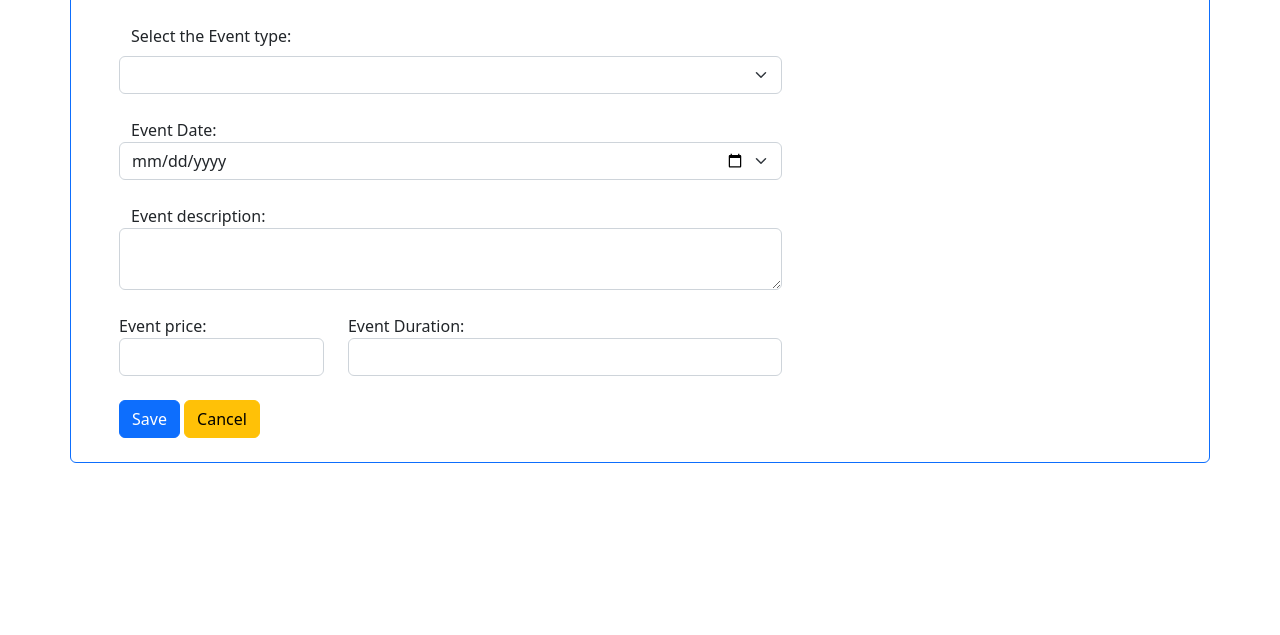
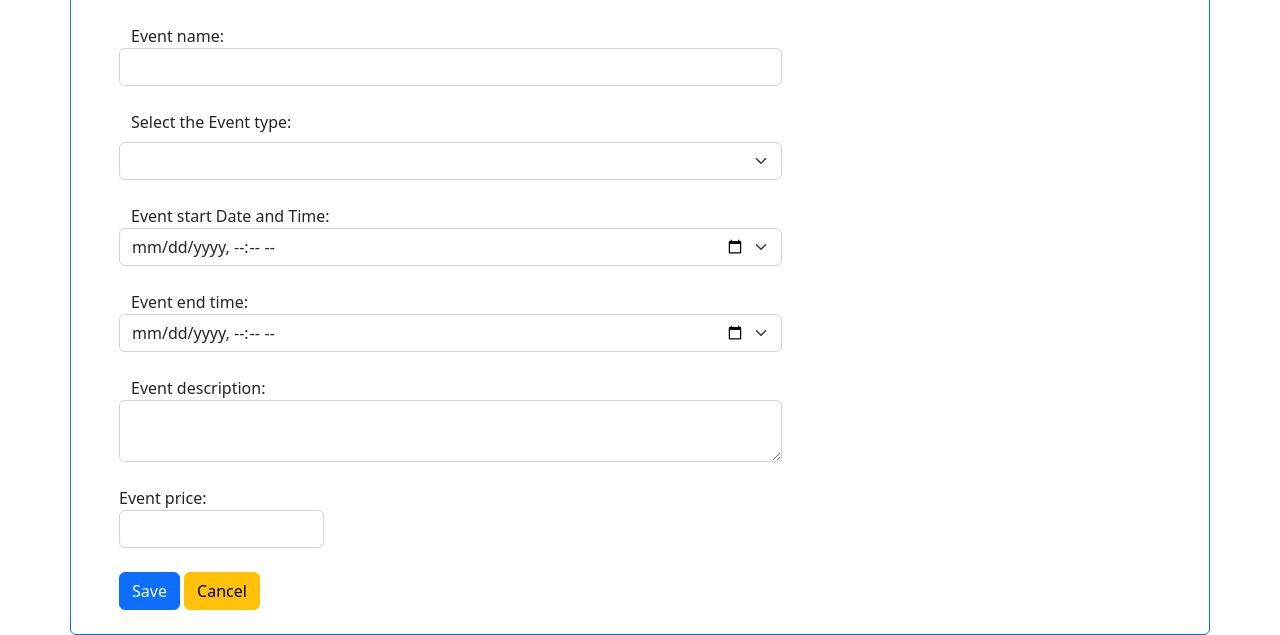
Before and after one commit to SuelenKarbivnychyy/Tampa-Tango-Calendar, a Flask app: template templates/edit_event.html in a window 1280 px wide. Shown: the part 243-878 px from the top of the page. Before the commit the page ends 706 px from the top, so only its background shows below. Run offline with Flask 3, Linux system fonts and the light colour scheme; the template is opened without the code that fills it, so the values that code supplies are empty; some libraries are stand-ins or nearby versions.

Commit message:
fixed some bugs on the adm side for display the correct informations

```diff
--- a/model.py
+++ b/model.py
@@ -54,7 +54,7 @@ class Event(db.Model):
     reviews = db.relationship("Review", back_populates="events")
 
     def __repr__(self):
-        return f'<review: {self.reviews.comment} event_name: {self.name} description: {self.description} date: {self.start_date_time} price: {self.price} location: {self.location.venue_name} event_type: {self.event_type.name}>'
+        return f'<event_name: {self.name} description: {self.description} start_date: {self.start_date_time} end_date: {self.end_date_time} price: {self.price} location: {self.location.venue_name} event_type: {self.event_type.name}>'
 
 
 
--- a/server.py
+++ b/server.py
@@ -270,15 +270,18 @@ def user_profile():
     # user = session["current_user"]                                                          #getting user id from session
     # print(f"################ user id from session: {user}")
     user = session.get("current_user")
+    print(f"####################### USER IN SESSION: {user}")
     if user == None:
         return redirect('/')
 
     attendances = crud.get_all_attendance_for_a_user(user)                                 #returning a list
     events = []
+    print(f"##############################ATTENDNACES: {attendances}")
+    # print(f"########### EVENTS: {events}")
 
     for attendance in attendances:
         events.append(attendance.events)
-    # print(f"################# EVENTS THE USER IS SIGN IN FOR: {events}")
+    print(f"################# EVENTS THE USER IS SIGN IN FOR: {events}")
 
     user_reviews = crud.get_all_reviews_for_a_user(user)
     reviews = []
@@ -330,7 +333,7 @@ def add_event_type():
     """Add a new event type to the database"""
 
     event_name = request.form.get("event_name")
-    # print(f"########################### {event_name}")            #test
+    print(f"########################### {event_name}")            #test
 
     new_event_title = crud.create_event_type(event_name)
 
@@ -364,15 +367,17 @@ def add_event_location():
 def add_event():
     """Add a event to the database"""
 
-    event_date = request.form.get("event_date")
+    event_start_date_time = request.form.get("event_start_date")
+    print(f"##################### START TIME DATE {event_start_date_time}")
+    event_end_date_time = request.form.get("event_end_date")
+    print(f"##################### end TIME DATE {event_end_date_time}")
     event_description = request.form.get("description")
     event_price = request.form.get("price")
-    event_duration = request.form.get("event_duration")
     event_location_id = request.form.get("venues")
     event_type_id = request.form.get("type")
 
 
-    new_event = crud.create_event(date=event_date, description=event_description, price=event_price, duration=event_duration, location_id=event_location_id, event_type_id=event_type_id)
+    new_event = crud.create_event(start_date=event_start_date_time, end_date=event_end_date_time, description=event_description, price=event_price, location_id=event_location_id, event_type_id=event_type_id)
     print(f"%%%%%%%%%%%%%%%%%%%%%%%%%%%%{new_event}")
     db.session.add(new_event)
     db.session.commit()
@@ -392,7 +397,7 @@ def edit_event(id):
     print(f"###################################### expression : {id == 'new'}")
 
     if id == "new":
-        event = Event(id=-1, duration=0, description="", date=datetime.now(), price=0)             #create a new instance of Event class
+        event = Event(id=-1, name="", description="", start_date_time=datetime.now(), end_date_time=datetime.now(), price=0)             #create a new instance of Event class
     else:
         event = crud.get_event_by_id(id)
 
@@ -422,24 +427,29 @@ def check_event():
     else:                                                            # create a new event if id == -1
         event = crud.get_event_by_id(form_event_id)                 # passing the form id to the crud function
 
-
-    event_duration = request.form.get("event_duration")
+    event_name = request.form.get("event_name")
     event_description = request.form.get("description")
-    event_date = request.form.get("event_date")
+    event_start_date = request.form.get("event_start_date")
+    event_end_date = request.form.get("event_end_date")
     event_price = request.form.get("price")
     event_location_id = request.form.get("venue")
     event_type_id = request.form.get("type")
     # print(f" EVENT LOCATION { event_location_id }")
     # print(f" EVENT TYPE ID {event_type_id}")
 
-    event.duration = event_duration
+    event.name = event_name
     event.description = event_description
-    event.date = event_date
+    event.start_date_time = event_start_date
+    # print(f"#########################3 EVENT START: {event.start_date_time}")
+    event.end_date_time = event_end_date
+    # print(f"#################### EVENT END {event.end_date_time}")
     event.price = event_price
     event.location_id = event_location_id
     event.event_type_id = event_type_id
+    print(f"############ EVENT NAME: {event.name}")
 
     if event == -1:                                              # checking if the event being edit already in database add new event if does not exist in data base
+        print(f"event id : {event}")
         db.session.add(event)
         db.session.commit()
     elif event == event:
--- a/templates/adm.html
+++ b/templates/adm.html
@@ -43,7 +43,7 @@ table, th, td {
 <div class="container rounded border border-secondary mt-3">
     <p class="card-body bg-info">Provide the type of event you would like to add:</p>
 
-    <form class="row" action ="//add_event_type" method = "POST">
+    <form class="row" action ="/add_event_type" method = "POST">
       <div class="col-md-6">
         <div class="row pb-4 px-5">
           <label for="event_name_input">Event Name</label>
@@ -66,7 +66,7 @@ table, th, td {
       <div class="col-md-6">
         <div class="row pb-4 px-5">
           <label for="venue_input">Venue Name:</label>
-          <input type="text" name="event_name" id="event_name_input">
+          <input type="text" name="venue_name" id="event_name_input">
         </div>
         <div class="row pb-4 px-5">
             <label for="address_input">Address:</label>
--- a/templates/edit_event.html
+++ b/templates/edit_event.html
@@ -26,6 +26,11 @@
             </div>
 
             <div class="row pb-4 px-5">
+                <label for="event_name">Event name:</label>
+                <input class="form-control" type="text" name="event_name" id="event_name_input" value="{{event.name}}"></input>
+            </div>
+
+            <div class="row pb-4 px-5">
                 <label for="event_type" class="form-label">Select the Event type:</label>
                 <select class="form-select" name="type" id="event_title">
 
@@ -40,13 +45,19 @@
             </div>
 
             <div class="row pb-4 px-5">
-                <label for="date_input">Event Date:</label>
-                <input class="form-select" type="date" name="event_date" id = "date_input" value="{{event.date.strftime('%Y-%m-%d')}}">
+                <label for="date_input">Event start Date and Time:</label>
+                <input class="form-select" type="datetime-local" name="event_start_date" id = "date_start_input" value="{{event.start_date_time.strftime('%Y-%m-%dT%H:%M')}}">
+
+            </div>
+
+            <div class="row pb-4 px-5">
+                <label for="date_input">Event end time:</label>
+                <input class="form-select" type="datetime-local" name="event_end_date" id = "date_end_input" value="{{event.end_date_time.strftime('%Y-%m-%dT%H:%M')}}">
             </div>
 
             <div class="row pb-4 px-5">
                 <label for="description_input">Event description:</label>
-                <textarea class="form-control" type="text" name="description" id="description_input" value="{{event.description}}"></textarea>
+                <textarea class="form-control" type="text" name="description" id="description_input" value="{{event.description}}">{{event.description}}</textarea>
             </div>
 
             <div class="row pb-4 mx-4">
@@ -55,10 +66,7 @@
                     <input class="form-control" type="number" name="price" id="price_input" value="{{event.price}}">
                 </div>
 
-                <div class="col">
-                    <label for="duration_input">Event Duration:</label>
-                    <input class="form-control" type="number" name="event_duration" id="duration_input" value="{{event.duration}}">
-                </div>
+
             </div>
 
             <div class="row pb-4 mx-4">
--- a/templates/events.html
+++ b/templates/events.html
@@ -33,7 +33,9 @@ table, th, td {
                 <li class="list-group-item">number of attendance: {{event.attendances|length}} </li>
                 <li class="list-group-item">display the event's rate</li>
                 <li class="list-group-item">
-                  <a href="https://calendar.google.com/calendar/render?action=TEMPLATE&text={{event.name}}&details={{event.description}}&dates={{event.start_date_time.strftime('%Y%m%dT%H%M%S')}}/{{event.end_date_time.strftime('%Y%m%dT%H%M%S')}} &location={{event.location.address}}, {{event.location.city}} - {{event.location.zipcode}}">Add to Google Calendar</a>
+                  <a href="https://calendar.google.com/calendar/render?action=TEMPLATE&text={{event.name}}&details={{event.description}}&dates={{event.start_date_time.strftime('%Y%-m%-dT%H%:M%S')}}/{{event.end_date_time.strftime('%Y%-m%-dT%H%:M%:S')}} &location={{event.location.address}}, {{event.location.city}} - {{event.location.zipcode}}">Add to Google Calendar</a>
+                  <!-- <a href="https://calendar.google.com/calendar/render?action=TEMPLATE&text={{event.name}}&details={{event.description}}&dates={{event.start_date_time.strftime('%Y%m%dT%H%M%S')}}/{{event.end_date_time.strftime('%Y%m%dT%H%M%S')}} &location={{event.location.address}}, {{event.location.city}} - {{event.location.zipcode}}">Add to Google Calendar</a> -->
+
                 </li>
                 <!-- <li class="list-group-item">
                   <div class="fb-share-button" data-href="http://127.0.0.1:5000/events/{{event.id}}" data-layout="button" data-size="small"><a target="_blank" href="https://www.facebook.com/sharer/sharer.php?u=http%3A%2F%2F127.0.0.1%3A5000%2Fevents%2F1&amp;src=sdkpreparse" class="fb-xfbml-parse-ignore">Share</a>
```
Also changed, not shown: data/events.json (+10 -10 lines).
